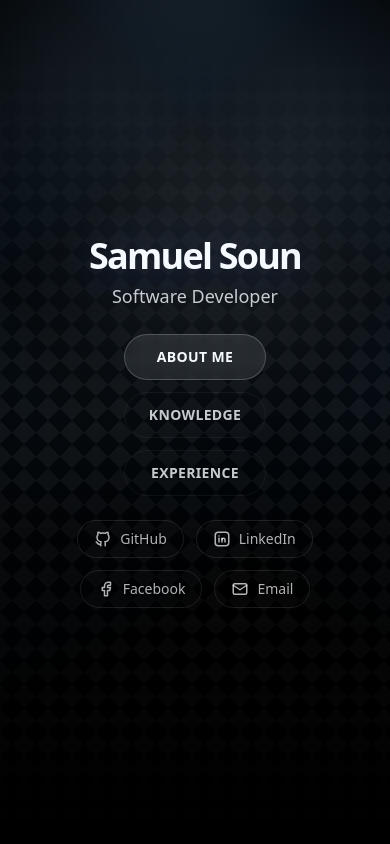
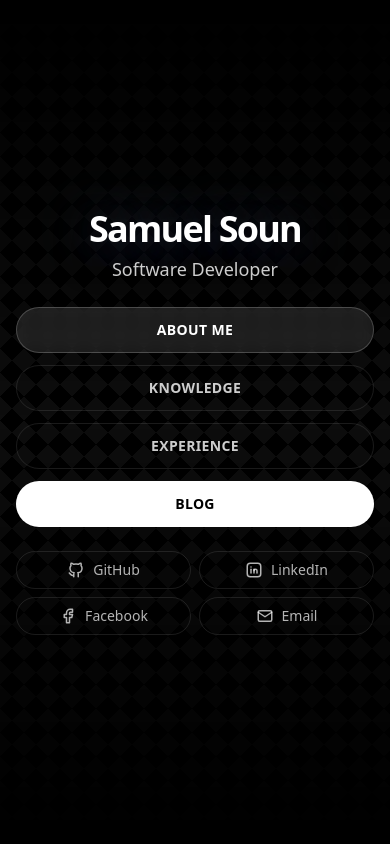
Before and after one commit to Samusn/portfolio_samuel_soun, a Next.js app: page / in a window 390 px wide. Shown: the top 844 px of the page. Built offline with nearby package versions, Linux system fonts and the light colour scheme.

Commit message:
feat: new blogs block and some cosmetics

```diff
--- a/src/app/page.tsx
+++ b/src/app/page.tsx
@@ -62,9 +62,54 @@ const socialLinks = [
     icon: <IconBrandFacebook size={18} />,
   },
   {
-    href: "sounsamuel07@gmail.com",
+    href: "mailto:sounsamuel07@gmail.com",
     label: "Email",
     icon: <IconMail size={18} />,
+  },
+];
+
+const blogPosts = [
+  {
+    title: "Swisscom Hackday Insights",
+    date: "Nov 2025",
+    readTime: "4 min read",
+    excerpt:
+      "Behind the scenes of building a resilient monitoring dashboard in just 24 hours — from ideation to polished prototype.",
+    imageUrl:
+      "https://images.unsplash.com/photo-1520607162513-77705c0f0d4a?auto=format&fit=crop&w=1200&q=80",
+  },
+  {
+    title: "Why Apprenticeships Matter",
+    date: "Oct 2025",
+    readTime: "6 min read",
+    excerpt:
+      "Reflections on my third year at Swisscom, the lessons learned, and how mentorship accelerates real-world engineering skills.",
+    imageUrl:
+      "https://images.unsplash.com/photo-1521737604893-d14cc237f11d?auto=format&fit=crop&w=1200&q=80",
+  },
+  {
+    title: "Designing Human Interfaces",
+    date: "Sep 2025",
+    readTime: "5 min read",
+    excerpt:
+      "Translating complex network automation workflows into approachable UI patterns that teams actually enjoy using.",
+    imageUrl:
+      "https://images.unsplash.com/photo-1500530855697-b586d89ba3ee?auto=format&fit=crop&w=1200&q=80",
+  },
+];
+
+const presenceHighlights = [
+  {
+    label: "Apprenticeship @ Swisscom",
+    detail: "Informatiker EFZ · Applikationsentwicklung",
+  },
+  {
+    label: "FDP Suhr",
+    detail: "Vorstandsmitglied · Protokollführer",
+  },
+  {
+    label: "Jungfreisinnige Schweiz",
+    detail: "Mitglied",
   },
 ];
 
@@ -92,6 +137,14 @@ export default function HomePage() {
     }
   }, []);
 
+  const sectionFade = {
+    hidden: { opacity: 0, y: 32 },
+    visible: { opacity: 1, y: 0 },
+  };
+  const sectionViewport = { once: false, amount: 0.3 };
+
+  const sectionTransition: Transition = { duration: 0.75, ease: "easeOut" };
+
   return (
     <main className="flex min-h-screen flex-col overscroll-none md:snap-y md:snap-mandatory">
       <div className="fixed right-4 top-1/2 z-40 hidden -translate-y-1/2 flex-col gap-3 lg:right-6 md:flex">
@@ -108,11 +161,18 @@ export default function HomePage() {
           </a>
         ))}
       </div>
-      <section
+      <motion.section
         id="hero"
         className="relative flex min-h-screen items-center justify-center overflow-hidden px-4 py-16 sm:px-6 sm:py-24 md:snap-start"
+        variants={sectionFade}
+        initial="hidden"
+        whileInView="visible"
+        viewport={sectionViewport}
+        transition={sectionTransition}
       >
+        <div className="absolute inset-0 hidden md:block">
           <Spotlight xOffset={80} duration={9} />
+        </div>
 
         <div className="relative z-10 mx-auto flex w-full max-w-4xl flex-col items-center gap-6 text-center sm:gap-8">
           <motion.div
@@ -142,30 +202,37 @@ export default function HomePage() {
             whileInView="visible"
             viewport={{ once: false, amount: 0.6 }}
             transition={{ ...popInTransition, delay: 0.12 }}
-            className="flex flex-wrap justify-center gap-3 sm:gap-4"
+            className="w-full"
           >
-            <div className="flex w-full flex-col justify-center gap-3 sm:w-auto sm:flex-row sm:gap-4">
+            <div className="grid gap-3 sm:grid-cols-2 lg:grid-cols-4">
+              {[
+                { label: "About Me", section: "about", variant: "primary" },
+                { label: "Knowledge", section: "skills", variant: "ghost" },
+                { label: "Experience", section: "timeline", variant: "ghost" },
+                { label: "Blog", section: "blog", variant: "light" },
+              ].map(({ label, section, variant }) => {
+                const baseClasses =
+                  "w-full rounded-full px-6 py-3 text-sm font-semibold uppercase tracking-wide transition focus-visible:outline-none focus-visible:ring-2 focus-visible:ring-white";
+                const variants: Record<string, string> = {
+                  primary:
+                    "border border-white/20 bg-white/10 text-white backdrop-blur hover:bg-white/20 hover:shadow-[0_0_40px_rgba(255,255,255,0.3)]",
+                  ghost:
+                    "border border-white/10 text-white/80 hover:border-white/40 hover:text-white hover:shadow-[0_0_35px_rgba(129,140,248,0.35)]",
+                  light:
+                    "border border-white/20 bg-white text-black hover:bg-white/90 hover:shadow-[0_0_40px_rgba(255,255,255,0.45)]",
+                };
+
+                return (
                   <button
+                    key={label}
                     type="button"
-                onClick={() => handleScrollTo("about")}
-                className="w-full rounded-full border border-white/20 bg-white/10 px-6 py-3 text-sm font-semibold uppercase tracking-wide text-white backdrop-blur transition hover:bg-white/20 hover:shadow-[0_0_40px_rgba(255,255,255,0.3)] sm:w-auto"
+                    onClick={() => handleScrollTo(section)}
+                    className={`${baseClasses} ${variants[variant]}`}
                   >
-                About Me
+                    {label}
                   </button>
-              <button
-                type="button"
-                onClick={() => handleScrollTo("skills")}
-                className="w-full rounded-full border border-white/5 px-6 py-3 text-sm font-semibold uppercase tracking-wide text-white/80 transition hover:border-white/40 hover:text-white hover:shadow-[0_0_35px_rgba(56,189,248,0.35)] sm:w-auto"
-              >
-                Knowledge
-              </button>
-              <button
-                type="button"
-                onClick={() => handleScrollTo("timeline")}
-                className="w-full rounded-full border border-white/5 px-6 py-3 text-sm font-semibold uppercase tracking-wide text-white/80 transition hover:border-white/40 hover:text-white hover:shadow-[0_0_35px_rgba(129,140,248,0.35)] sm:w-auto"
-              >
-                Experience
-              </button>
+                );
+              })}
             </div>
           </motion.div>
           <motion.div
@@ -174,7 +241,7 @@ export default function HomePage() {
             whileInView="visible"
             viewport={{ once: false, amount: 0.6 }}
             transition={{ ...popInTransition, delay: 0.18 }}
-            className="flex flex-wrap items-center justify-center gap-3 text-white/70 md:hidden"
+            className="grid w-full max-w-sm grid-cols-2 gap-2 text-white/70 md:hidden sm:max-w-md sm:grid-cols-4"
           >
             {socialLinks.map((social) => (
               <a
@@ -182,7 +249,7 @@ export default function HomePage() {
                 href={social.href}
                 target="_blank"
                 rel="noreferrer"
-                className="inline-flex items-center gap-2 rounded-full border border-white/10 px-4 py-2 text-sm font-medium text-white/70 transition hover:text-white hover:border-white/30 hover:-translate-y-0.5"
+                className="inline-flex w-full items-center justify-center gap-2 rounded-full border border-white/10 px-4 py-2 text-sm font-medium text-white/70 transition hover:-translate-y-0.5 hover:border-white/30 hover:text-white"
               >
                 {social.icon}
                 <span>{social.label}</span>
@@ -190,13 +257,19 @@ export default function HomePage() {
             ))}
           </motion.div>
         </div>
-      </section>
+      </motion.section>
 
-      <section
+      <motion.section
         id="about"
         className="flex min-h-screen items-center px-4 py-16 sm:px-6 sm:py-24 lg:px-12 md:snap-start"
+        variants={sectionFade}
+        initial="hidden"
+        whileInView="visible"
+        viewport={sectionViewport}
+        transition={sectionTransition}
       >
-        <div className="mx-auto grid max-w-5xl gap-10 sm:gap-12 md:grid-cols-[0.9fr_1.1fr] md:items-center">
+        <div className="mx-auto w-full max-w-5xl space-y-10 sm:space-y-12">
+          <div className="grid gap-10 sm:gap-12 md:grid-cols-[0.9fr_1.1fr] md:items-center">
             <motion.div
               variants={popIn}
               initial="hidden"
@@ -246,17 +319,48 @@ export default function HomePage() {
                 My name is Samuel Soun and I'm currently in my third year of apprenticeship as an software developer at Swisscom. I discovered my passion for technology early on, which sparked my deep interest in application development. During my apprenticeship, I have the opportunity to expand my technical know-how, deepen my skills in software-based application development, and gain valuable professional experience in a leading company.
               </p>
               <ul className="space-y-3 text-white/80">
-              <li>— Third-year software developer apprentice at Swisscom</li>
-              <li>— Berufsschule(BBW) und Berufsmaturitätschule(BMS-W) Winterthur</li>
-              <li>— Committed and interested in swiss politics</li>
+                <li>• Third-year software developer apprentice</li>
+                <li>• Berufsschule(BBW) und Berufsmaturitätschule(BMS-W) Winterthur</li>
               </ul>
             </motion.div>
           </div>
-      </section>
 
-      <section
+          <motion.div
+            variants={popIn}
+            initial="hidden"
+            whileInView="visible"
+            viewport={{ once: false, amount: 0.3 }}
+            transition={{ ...popInTransition, delay: 0.2 }}
+            className="flex flex-wrap gap-4"
+          >
+            {presenceHighlights.map((highlight) => (
+              <div
+                key={highlight.label}
+                className="flex min-w-[260px] flex-1 items-center gap-3 rounded-2xl border border-white/10 bg-white/5 px-5 py-4 shadow-[0_18px_40px_rgba(15,23,42,0.35)] backdrop-blur"
+              >
+                <span className="h-2.5 w-2.5 rounded-full bg-emerald-300 shadow-[0_0_12px_rgba(16,185,129,0.8)]" />
+                <div>
+                  <p className="text-sm font-semibold text-white">
+                    {highlight.label}
+                  </p>
+                  <p className="text-xs text-white/70">
+                    {highlight.detail}
+                  </p>
+                </div>
+              </div>
+            ))}
+          </motion.div>
+        </div>
+      </motion.section>
+
+      <motion.section
         id="skills"
         className="flex min-h-screen items-center px-4 py-16 sm:px-6 sm:py-24 lg:px-12 md:snap-start"
+        variants={sectionFade}
+        initial="hidden"
+        whileInView="visible"
+        viewport={sectionViewport}
+        transition={sectionTransition}
       >
         <div className="mx-auto flex w-full max-w-5xl flex-col gap-8 sm:gap-10">
           <motion.div
@@ -286,11 +390,16 @@ export default function HomePage() {
 
           <FeaturesSectionWithHoverEffects />
         </div>
-      </section>
+      </motion.section>
 
-      <section
+      <motion.section
         id="timeline"
-        className="flex min-h-screen items-center px-4 py-16 sm:px-6 sm:py-24 lg:px-12 md:snap-start"
+        className="relative flex min-h-screen items-center overflow-hidden px-4 py-16 sm:px-6 sm:py-24 lg:px-12 md:snap-start"
+        variants={sectionFade}
+        initial="hidden"
+        whileInView="visible"
+        viewport={sectionViewport}
+        transition={sectionTransition}
       >
         <div className="mx-auto max-w-5xl space-y-12">
           <BlurFade delay={0.15} inView className="space-y-4 text-center">
@@ -316,7 +425,97 @@ export default function HomePage() {
 
           <Timeline data={timelineItems} className="pt-4" />
         </div>
-      </section>
+      </motion.section>
+
+      <motion.section
+        id="blog"
+        className="flex min-h-screen items-center px-4 py-16 sm:px-6 sm:py-24 lg:px-12 md:snap-start"
+        variants={sectionFade}
+        initial="hidden"
+        whileInView="visible"
+        viewport={sectionViewport}
+        transition={sectionTransition}
+      >
+        <div className="mx-auto w-full max-w-5xl space-y-12">
+          <BlurFade delay={0.1} inView className="space-y-4 text-center">
+            <p className="text-sm font-semibold uppercase tracking-[0.4em] text-white/60">
+              News
+            </p>
+            <h2
+              className="text-4xl font-bold text-white sm:text-5xl"
+              style={{
+                textShadow:
+                  "0 12px 32px rgba(2,6,23,0.75), 0 0 55px rgba(79,70,229,0.35)",
+              }}
+            >
+              Blogs & News
+            </h2>
+            <p className="text-lg text-white/80">
+              My thoughts, opinions, and general news that I want to share
+            </p>
+          </BlurFade>
+
+          <div className="grid gap-8 md:grid-cols-2">
+            {blogPosts.map((post, index) => {
+              const isLastOdd =
+                blogPosts.length % 2 !== 0 &&
+                index === blogPosts.length - 1;
+
+              return (
+                <BlurFade
+                  key={post.title}
+                  delay={0.15 + index * 0.05}
+                  inView
+                  className={`h-full ${
+                    isLastOdd ? "md:col-span-2 md:mx-auto md:max-w-xl" : ""
+                  }`}
+                >
+                  <article className="flex h-full flex-col overflow-hidden rounded-3xl border border-white/10 bg-black shadow-[0_25px_60px_rgba(2,6,23,0.9)]">
+                    <div className="relative aspect-[4/3] w-full overflow-hidden">
+                      <Image
+                        src={post.imageUrl}
+                        alt={post.title}
+                        fill
+                        className="object-cover transition duration-700 hover:scale-105"
+                        sizes="(min-width: 768px) 50vw, 100vw"
+                        priority={index === 0}
+                      />
+                      <div className="absolute inset-0 bg-gradient-to-b from-black/10 to-black/50" />
+                    </div>
+                    <div className="flex flex-1 flex-col gap-4 px-6 py-6 sm:px-8 sm:py-7">
+                    <p className="text-sm font-medium uppercase tracking-[0.3em] text-white/60">
+                      {post.date}
+                    </p>
+                      <div className="space-y-3">
+                        <h3 className="text-2xl font-semibold text-white">
+                          {post.title}
+                        </h3>
+                        <p className="text-base text-white/75">{post.excerpt}</p>
+                      </div>
+                      <div className="mt-auto">
+                        <button
+                          type="button"
+                          className="inline-flex items-center gap-2 rounded-full border border-white/20 px-5 py-2.5 text-sm font-semibold uppercase tracking-wide text-white/80 transition hover:border-white hover:text-white"
+                        >
+                          Read story
+                          <span aria-hidden>↗</span>
+                        </button>
+                      </div>
+                    </div>
+                  </article>
+                </BlurFade>
+              );
+            })}
+          </div>
+        </div>
+      </motion.section>
+
+      <footer className="border-t border-white/10 bg-black/70 px-4 py-6 text-xs text-white/60 sm:px-6 lg:px-12">
+        <div className="mx-auto flex w-full max-w-5xl flex-col gap-1 text-center sm:flex-row sm:items-center sm:justify-between">
+          <span>© {new Date().getFullYear()} Samuel Soun</span>
+          <span>Built with Next.js · Tailwind CSS · Framer Motion · Components by 21.st.dev</span>
+        </div>
+      </footer>
     </main>
   );
 }
```
Also changed, not shown: next.config.ts (+8 -1 lines). Lines whose indentation alone changed are shown as unchanged.
